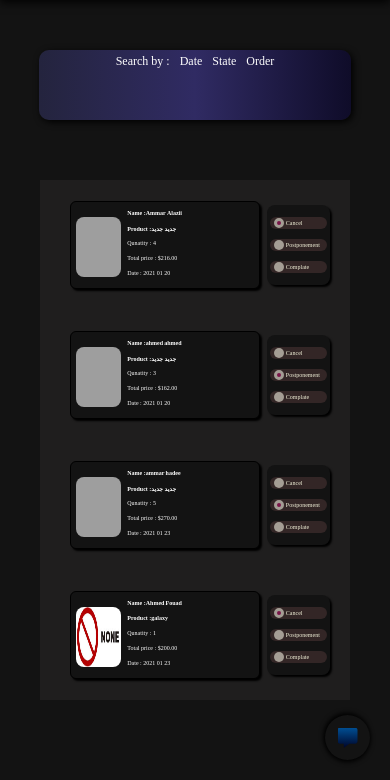
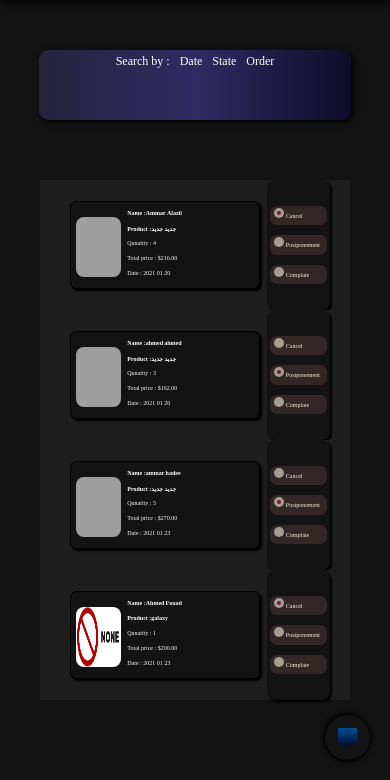
Before and after one commit to ammaralazie/CRM_for_sales_company, a Django app: page /Order_Manage/ in a window 390 px wide. Shown: the part 64-844 px from the top of the page. Run offline with Django 3.2, Linux system fonts and the light colour scheme; a user stored in the database is signed in; data comes from the database, SQL or seed files in the repository; some libraries are stand-ins or nearby versions; grey boxes are pictures that could not be loaded.

Commit message:
complate search management

```diff
--- a/static/css/mobile_search_management.css
+++ b/static/css/mobile_search_management.css
@@ -76,6 +76,9 @@ p.fail_serch {
     margin: 27px 0 0 10px;
     /* position: absolute; */
     /* top: 40%; */
+}
+.complate{
+    height: 100%;
 }
 }/*mwdia 1030px*/
 
```
